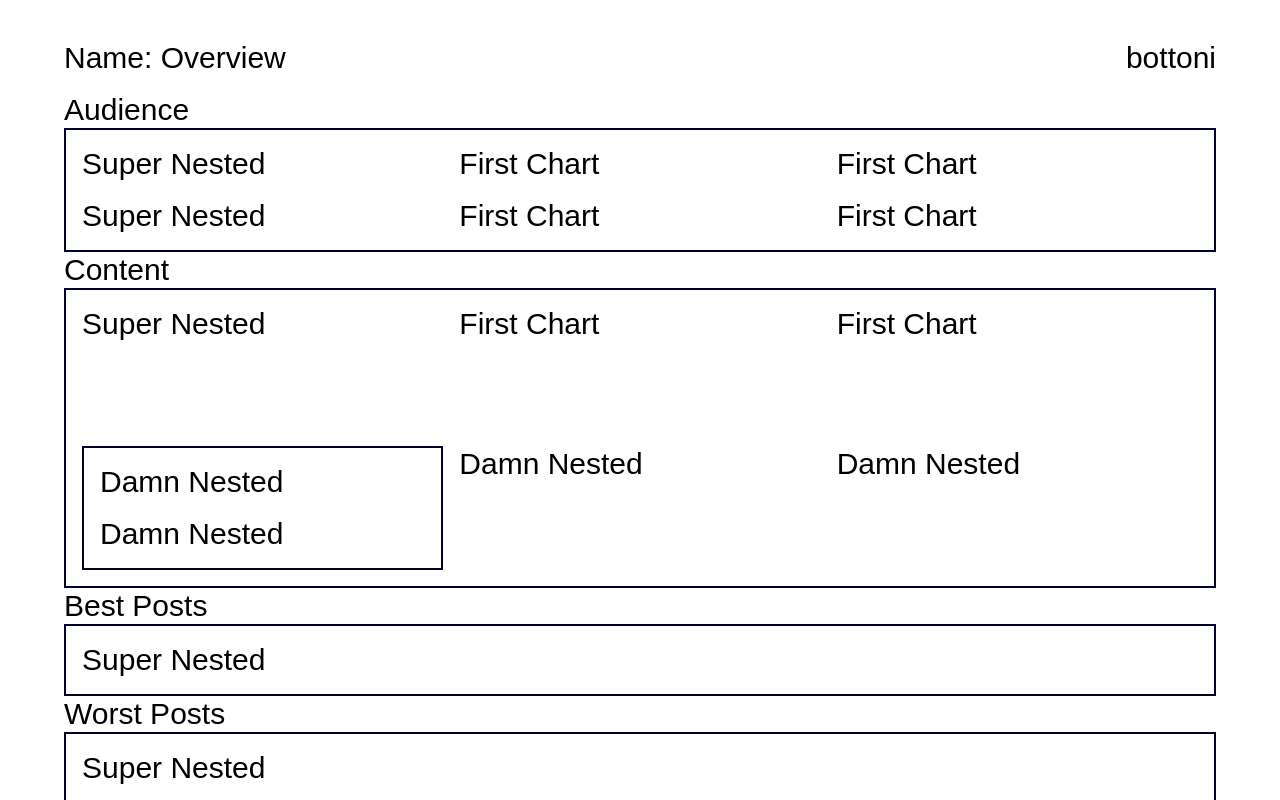
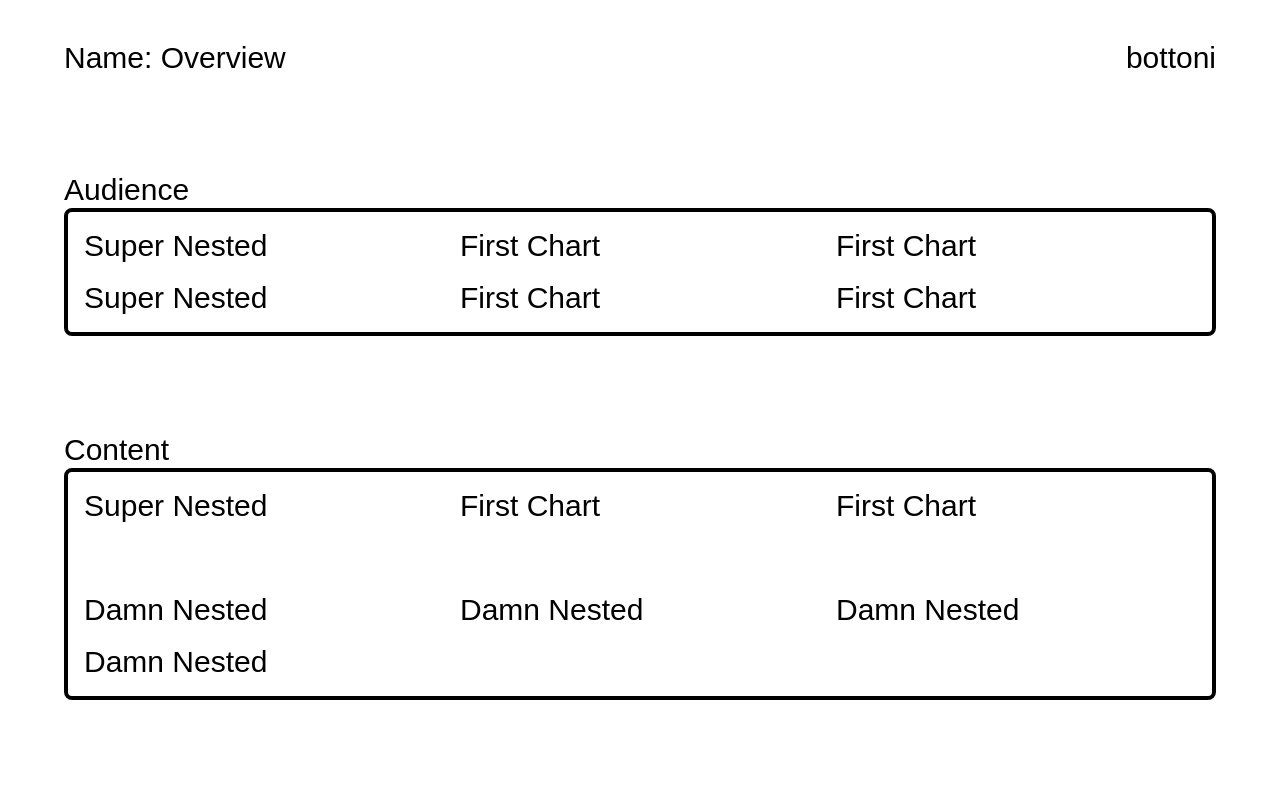
Before and after one commit to LeoRosse/about-recursion, a React app: page / in a window 1280 px wide. Shown: the top 800 px of the page. Built offline with nearby package versions, Linux system fonts and the light colour scheme.

Commit message:
working container box

```diff
--- a/src/App.tsx
+++ b/src/App.tsx
@@ -13,7 +13,7 @@ const App = () => {
   // window.console.log(policy, 'policy');
   return (
     <Provider store={store}>
-      <div className="mt-10 text-3xl mx-auto max-w-6xl">
+      <>
         {/* <div className="flex justify-between my-4">
           <div>Name: {audience.containers[0].containerInfo.title}</div>
           <div className="flex">
@@ -22,7 +22,7 @@ const App = () => {
           </div>
         </div> */}
         <RecursiveComponent containers={audience.containers} />
-      </div>
+      </>
     </Provider>
   );
 };
--- a/src/audience.ts
+++ b/src/audience.ts
@@ -98,6 +98,9 @@ const audience: { containers: Container[] } = {
                       },
                     ],
                   },
+                  metadata: {
+                    containerBox: true,
+                  },
                 },
                 {
                   chartInfo: {
--- a/src/components/charts/super-nested.tsx
+++ b/src/components/charts/super-nested.tsx
@@ -1,5 +1,5 @@
-import * as React from "react";
+import * as React from 'react';
 
-const SuperNested: React.FC = () => <div>Super Nested</div>;
+const SuperNested: React.FC = () => <>Super Nested</>;
 
 export { SuperNested };
--- a/src/components/recursive-component.tsx
+++ b/src/components/recursive-component.tsx
@@ -18,15 +18,17 @@ const RecursiveComponent: React.FC<RecursiveComponentProps> = ({ containers }) =
       return (
         <>
           {container.containerInfo.title ||
-            (container.metadata?.actions.length && (
+            (container.metadata?.actions?.length && (
               <div className="flex justify-between my-2">
                 {container.containerInfo.title}
-                {container.metadata?.actions.length && <ActionsComponent />}
+                {container.metadata?.actions?.length && <ActionsComponent />}
               </div>
             ))}
           <div
             key={container.containerInfo.id}
-            className={`border-2 border-black p-4 gap-4 grid grid-cols-${container.containerInfo.cols} grid-rows-${container.containerInfo.rows}`}
+            className={`${!container?.metadata?.containerBox ? 'border-4 p-4' : ''}  rounded-lg gap-4 grid grid-cols-${
+              container.containerInfo.cols
+            } grid-rows-${container.containerInfo.rows} grid-flow-row`}
           >
             {container.containerInfo.children?.map((child: Container | Chart) => {
               window.console.log('[LOG]: is child');
@@ -46,8 +48,8 @@ const RecursiveComponent: React.FC<RecursiveComponentProps> = ({ containers }) =
   };
   // page
   return (
-    <>
-      <div className="flex justify-between my-4">
+    <div className="mt-10 text-3xl mx-auto max-w-6xl space-y-24">
+      <div className="flex justify-between my-4 ">
         <div>Name: {containers[0].containerInfo.title}</div>
         <div className="flex">
           bottoni
@@ -60,7 +62,7 @@ const RecursiveComponent: React.FC<RecursiveComponentProps> = ({ containers }) =
           {createComponent(container)}
         </div>
       ))}
-    </>
+    </div>
   );
 };
 
--- a/src/types/chart.ts
+++ b/src/types/chart.ts
@@ -2,5 +2,7 @@ export interface Chart {
   readonly chartInfo: {
     readonly id: string;
     readonly title: string;
+    readonly row?: number;
+    readonly col?: number;
   };
 }
--- a/src/types/container.ts
+++ b/src/types/container.ts
@@ -12,5 +12,6 @@ export interface Container {
   readonly metadata?: {
     readonly actions?: MetadataAction[];
     readonly relatedActions?: MetadataAction[];
+    readonly containerBox?: boolean;
   };
 }
```
Also changed, not shown: 1 other file (tests, documents, lock files or other folders).
